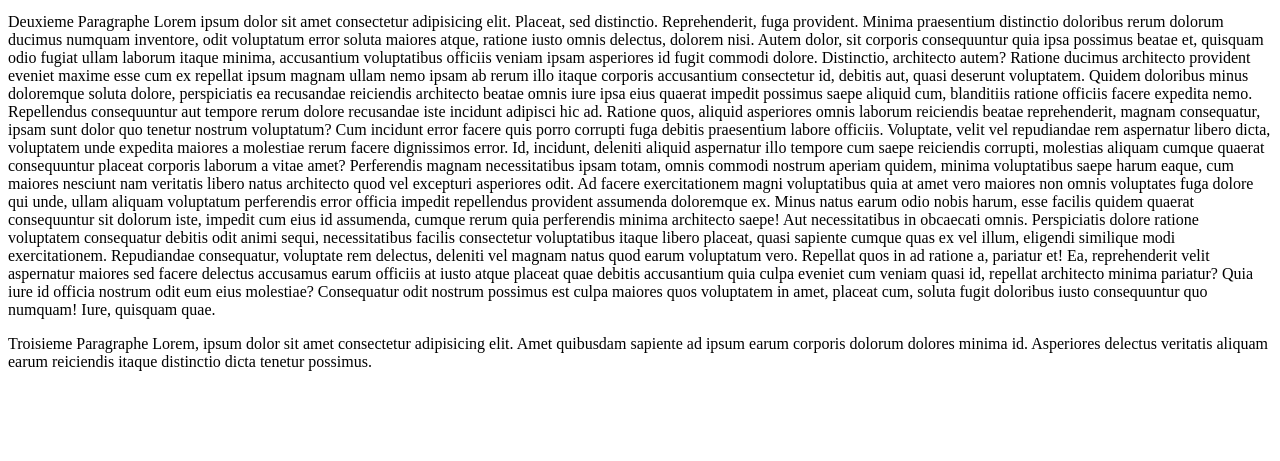
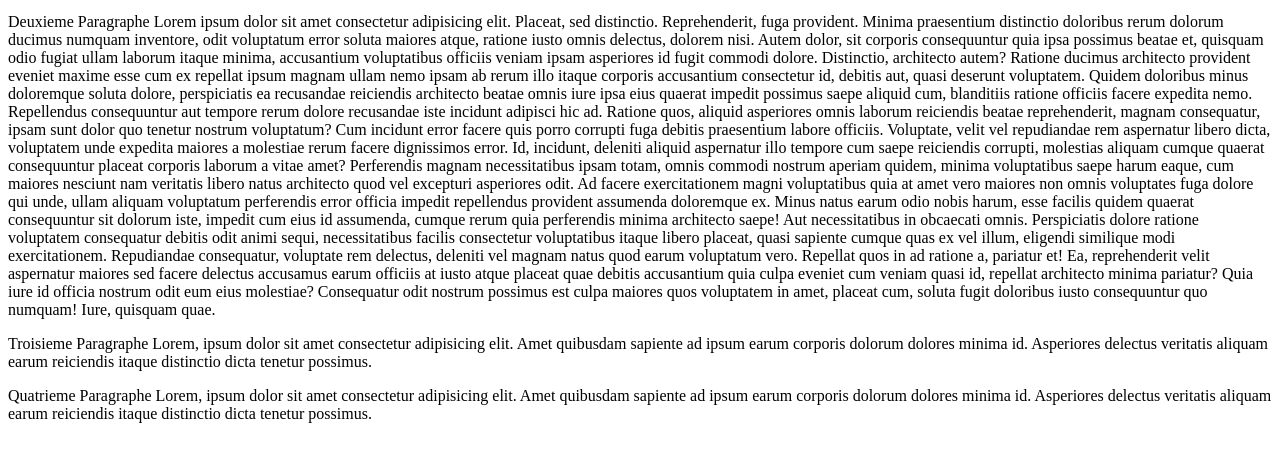
Before and after one commit to BabouDiouf/projetGitHub, a plain HTML site: page index.html in a window 1280 px wide. Shown: the part 119-580 px from the top of the page. Drawn offline with Linux system fonts and the light colour scheme.

Commit message:
Quatrieme paragraphe

```diff
--- a/index.html
+++ b/index.html
@@ -50,5 +50,10 @@
       Lorem, ipsum dolor sit amet consectetur adipisicing elit. Amet quibusdam sapiente ad ipsum earum corporis dolorum
       dolores minima id. Asperiores delectus veritatis aliquam earum reiciendis itaque distinctio dicta tenetur possimus.
      </p>
+     <p>
+      Quatrieme Paragraphe
+      Lorem, ipsum dolor sit amet consectetur adipisicing elit. Amet quibusdam sapiente ad ipsum earum corporis dolorum
+      dolores minima id. Asperiores delectus veritatis aliquam earum reiciendis itaque distinctio dicta tenetur possimus.
+     </p>
 </body>
 </html>
```
